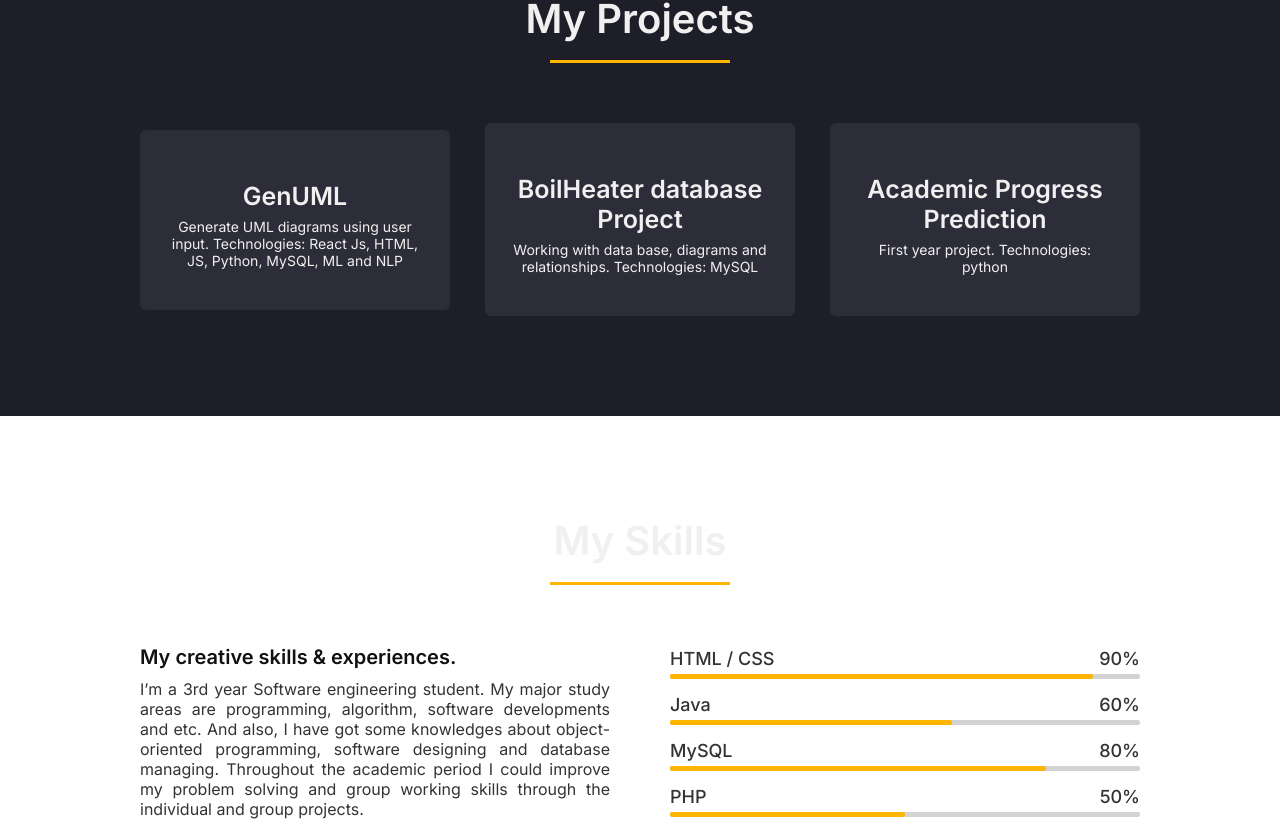
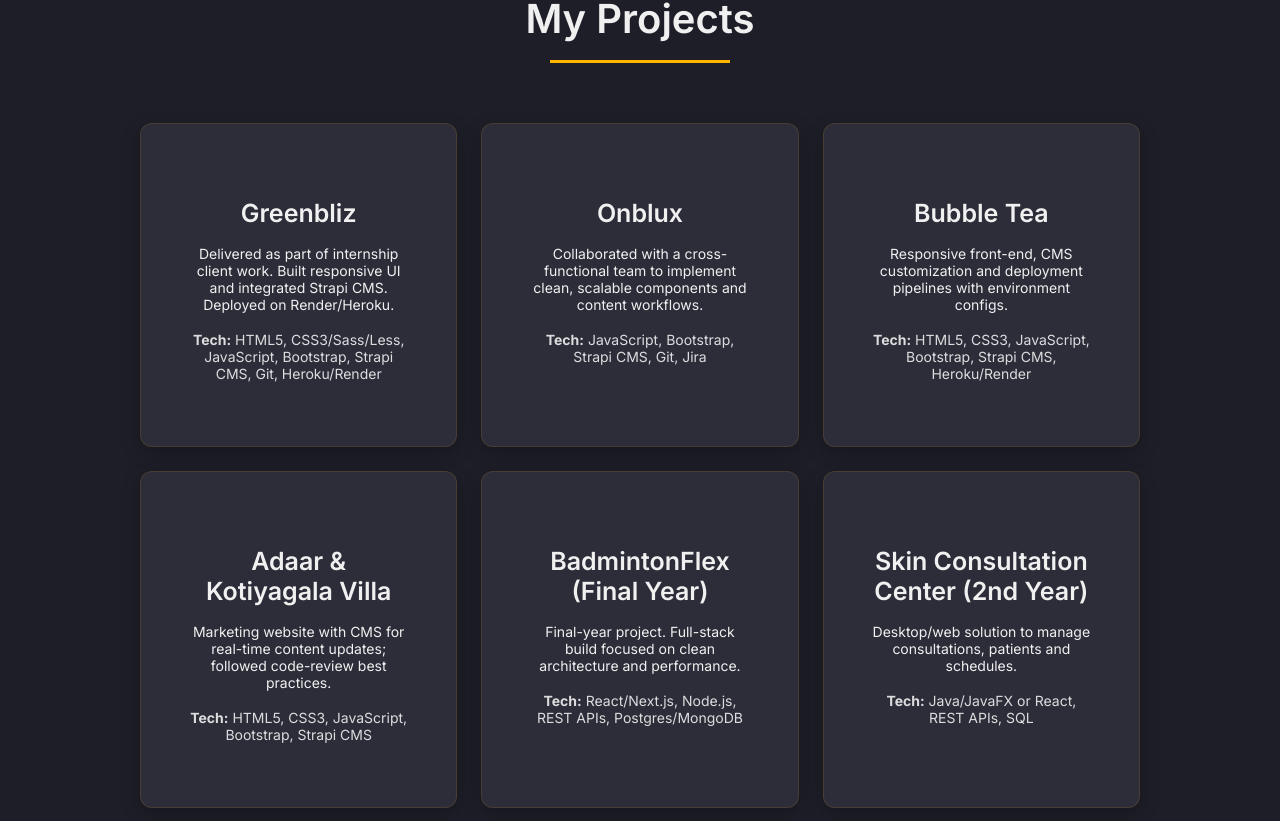
Before and after one commit to SandaruBandara2001/react-portfolio, a React (Vite) app: page / in a window 1280 px wide. Shown: the part 1639-2460 px from the top of the page. Built offline with nearby package versions, Linux system fonts and the light colour scheme.

Commit message:
projects fix

```diff
--- a/src/assets/style.css
+++ b/src/assets/style.css
@@ -287,6 +287,51 @@
     color: var(--bg-dark);
     background: var(--accent-gold);
 }
+
+
+/* === Projects (Services) grid fix === */
+.services .serv-content{
+  display: grid;
+  grid-template-columns: repeat(3, minmax(0, 1fr));
+  gap: 24px;                 /* space between cards */
+  align-items: stretch;
+}
+
+/* cards should auto-size; no manual width calc */
+.services .serv-content .card{
+  width: auto !important;
+  border-radius: 12px;
+  background: var(--bg-card);
+  border: 1px solid rgba(255,180,0,0.12);
+  box-shadow: 0 6px 18px rgba(0,0,0,.25);
+  transition: box-shadow .25s ease, border-color .25s ease, transform .25s ease;
+}
+
+/* inner layout */
+.services .serv-content .card .box{
+  display: flex;
+  flex-direction: column;
+  gap: 10px;
+  padding: 24px 20px;
+  height: 100%;
+  text-align: center;
+}
+
+/* hover: no vertical movement so rows never collide */
+.services .serv-content .card:hover{
+  transform: none; /* was translateY(-10px) */
+  border-color: rgba(255,180,0,.45);
+  box-shadow: 0 10px 26px rgba(0,0,0,.35), 0 0 18px rgba(255,180,0,.18);
+}
+
+/* Responsive columns */
+@media (max-width: 1100px){
+  .services .serv-content{ grid-template-columns: repeat(2, minmax(0, 1fr)); }
+}
+@media (max-width: 690px){
+  .services .serv-content{ grid-template-columns: 1fr; }
+}
+
 
 /* Services (Projects) & Teams (Socials) Section Styling */
 .services, .teams {
--- a/src/components/Projects.jsx
+++ b/src/components/Projects.jsx
@@ -1,34 +1,39 @@
-import React from 'react';
+import React from "react";
 
-const Projects = () => {
+const projects = [
+  { title: "Greenbliz", desc: "Delivered as part of internship client work. Built responsive UI and integrated Strapi CMS. Deployed on Render/Heroku.", tech: ["HTML5","CSS3/Sass/Less","JavaScript","Bootstrap","Strapi CMS","Git","Heroku/Render"] },
+  { title: "Onblux", desc: "Collaborated with a cross-functional team to implement clean, scalable components and content workflows.", tech: ["JavaScript","Bootstrap","Strapi CMS","Git","Jira"] },
+  { title: "Bubble Tea", desc: "Responsive front-end, CMS customization and deployment pipelines with environment configs.", tech: ["HTML5","CSS3","JavaScript","Bootstrap","Strapi CMS","Heroku/Render"] },
+  { title: "Adaar & Kotiyagala Villa", desc: "Marketing website with CMS for real-time content updates; followed code-review best practices.", tech: ["HTML5","CSS3","JavaScript","Bootstrap","Strapi CMS"] },
+  { title: "BadmintonFlex (Final Year)", desc: "Final-year project. Full-stack build focused on clean architecture and performance.", tech: ["React/Next.js","Node.js","REST APIs","Postgres/MongoDB"] },
+  { title: "Skin Consultation Center (2nd Year)", desc: "Desktop/web solution to manage consultations, patients and schedules.", tech: ["Java/JavaFX or React","REST APIs","SQL"] },
+  { title: "Boilheater Database Project (2nd Year)", desc: "Designed schema, relationships, ERDs and queries for a boiler/heater domain.", tech: ["MySQL"] },
+  { title: "Academic Progress Outcomes Prediction (1st Year)", desc: "Early ML-style exercise predicting outcomes from student features.", tech: ["Python"] },
+  { title: "Hero Football Website (1st Year)", desc: "Intro web project focusing on layout, responsiveness and content structure.", tech: ["HTML","CSS","JavaScript"] },
+];
+
+export default function Projects() {
   return (
     <section className="services" id="services">
       <div className="max-width">
         <h2 className="title">My Projects</h2>
+
         <div className="serv-content">
-          <div className="card">
-            <div className="box">
-              <div className="text">GenUML</div>
-              <p>Generate UML diagrams using user input. Technologies: React Js, HTML, JS, Python, MySQL, ML and NLP</p>
+          {projects.map((p) => (
+            <div className="card" key={p.title}>
+              <div className="box">
+                <div className="text">{p.title}</div>
+                <p>{p.desc}</p>
+                {p.tech?.length ? (
+                  <p style={{ marginTop: 8, opacity: 0.9 }}>
+                    <strong>Tech:</strong> {p.tech.join(", ")}
+                  </p>
+                ) : null}
+              </div>
             </div>
-          </div>
-          <div className="card">
-            <div className="box">
-              <div className="text">BoilHeater database Project</div>
-              <p>Working with data base, diagrams and relationships. Technologies: MySQL</p>
-            </div>
-          </div>
-          <div className="card">
-            <div className="box">
-              <div className="text">Academic Progress Prediction</div>
-              <p>First year project. Technologies: python</p>
-            </div>
-          </div>
-          {/* Add other project cards here */}
+          ))}
         </div>
       </div>
     </section>
   );
-};
-
-export default Projects;
+}
```
